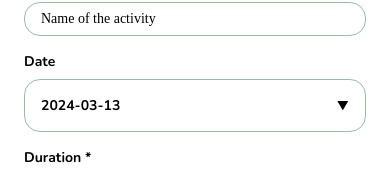
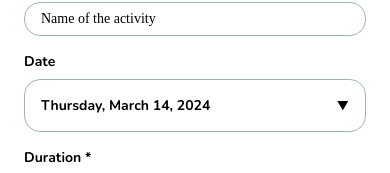
Before and after one commit to xshujo/betterment, a React Native app in the folder betterment-v2/: screen /Add in a window 390 px wide. Shown: the part 254-427 px from the top of the page. Built offline with nearby package versions, Linux system fonts and the light colour scheme; a web font is replaced by a local one.

Commit message:
Formatted form dates

```diff
--- a/betterment-v2/components/forms/ActivityEntryForm.js
+++ b/betterment-v2/components/forms/ActivityEntryForm.js
@@ -28,6 +28,13 @@ export default function ActivityEntryForm({ formData, onFormChange }) {
     }
   }
 
+  function formatDate(dateString) {
+    const options = { weekday: 'long', month: 'long', day: 'numeric', year: 'numeric' };
+    const date = new Date(dateString);
+    date.setDate(date.getDate() + 1);
+    return date.toLocaleDateString('en-US', options);
+  }
+
   return (
     <>
       <View style={styles.fieldContainer}>
@@ -44,7 +51,7 @@ export default function ActivityEntryForm({ formData, onFormChange }) {
       <View style={styles.fieldContainer}>
         <Text style={styles.h3}>Date</Text>
         <TouchableOpacity style={styles.inputContainer} onPress={toggleShowCalendar}>
-          <Text style={styles.p}>{formData.dateCreated}</Text>{showCalendar ? <Text style={{ fontSize: 12 }}>&#x25B2;</Text> : <Text style={{ fontSize: 12 }}>&#x25BC;</Text>}
+          <Text style={styles.p}>{formatDate(formData.dateCreated)}</Text>{showCalendar ? <Text style={{ fontSize: 12 }}>&#x25B2;</Text> : <Text style={{ fontSize: 12 }}>&#x25BC;</Text>}
         </TouchableOpacity>
         {showCalendar && (
           <View>
--- a/betterment-v2/components/forms/MealEntryForm.js
+++ b/betterment-v2/components/forms/MealEntryForm.js
@@ -40,6 +40,13 @@ export default function MealEntryForm({ formData, onFormChange }) {
     }
   }
 
+  function formatDate(dateString) {
+    const options = { weekday: 'long', month: 'long', day: 'numeric', year: 'numeric' };
+    const date = new Date(dateString);
+    date.setDate(date.getDate() + 1);
+    return date.toLocaleDateString('en-US', options);
+  }
+
   return (
     <>
       <View style={styles.fieldContainer}>
@@ -55,7 +62,7 @@ export default function MealEntryForm({ formData, onFormChange }) {
       <View style={styles.fieldContainer}>
         <Text style={styles.h3}>Date</Text>
         <TouchableOpacity style={styles.inputContainer} onPress={toggleShowCalendar}>
-          <Text style={styles.p}>{formData.dateCreated}</Text>{showCalendar ? <Text style={{ fontSize: 12 }}>&#x25B2;</Text> : <Text style={{ fontSize: 12 }}>&#x25BC;</Text>}
+          <Text style={styles.p}>{formatDate(formData.dateCreated)}</Text>{showCalendar ? <Text style={{ fontSize: 12 }}>&#x25B2;</Text> : <Text style={{ fontSize: 12 }}>&#x25BC;</Text>}
         </TouchableOpacity>
         {showCalendar && (
           <View>
--- a/betterment-v2/components/forms/MeasurementEntryForm.js
+++ b/betterment-v2/components/forms/MeasurementEntryForm.js
@@ -72,12 +72,19 @@ export default function MeasurementEntryForm({ formData, onFormChange }) {
     }
   }
 
+  function formatDate(dateString) {
+    const options = { weekday: 'long', month: 'long', day: 'numeric', year: 'numeric' };
+    const date = new Date(dateString);
+    date.setDate(date.getDate() + 1);
+    return date.toLocaleDateString('en-US', options);
+  }
+
   return (
     <>
       <View style={styles.fieldContainer}>
         <Text style={styles.h3}>Date</Text>
         <TouchableOpacity style={styles.inputContainer} onPress={toggleShowCalendar}>
-          <Text style={styles.p}>{formData.dateCreated}</Text>{showCalendar ? <Text style={{ fontSize: 12 }}>&#x25B2;</Text> : <Text style={{ fontSize: 12 }}>&#x25BC;</Text>}
+          <Text style={styles.p}>{formatDate(formData.dateCreated)}</Text>{showCalendar ? <Text style={{ fontSize: 12 }}>&#x25B2;</Text> : <Text style={{ fontSize: 12 }}>&#x25BC;</Text>}
         </TouchableOpacity>
         {showCalendar && (
           <View>
```
